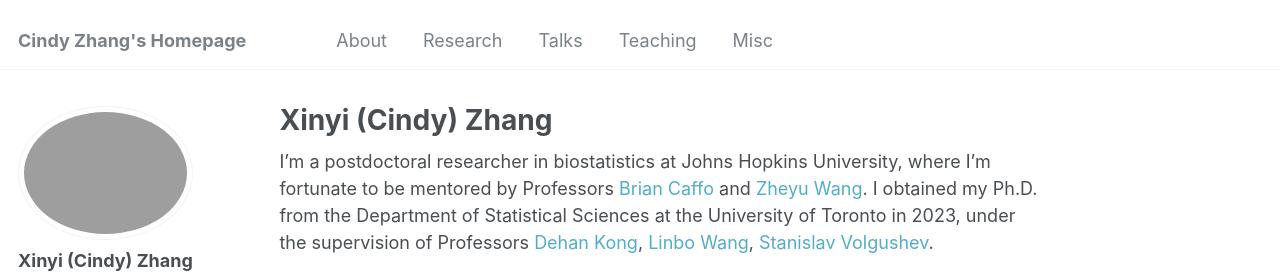
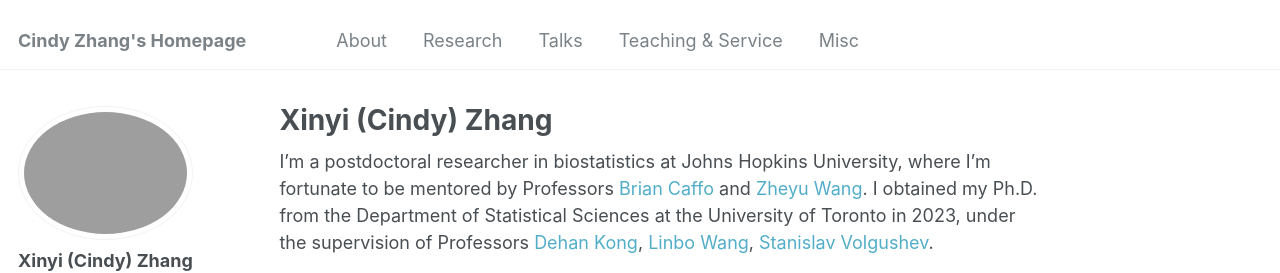
Before and after one commit to cindyxyiZhang/cindyxyiZhang.github.io, a Jekyll site: the page built from _pages/about.md, in a window 1280 px wide. Shown: the top 273 px of the page. Built offline with Jekyll 4.4.1, drawn with Linux system fonts in a browser that asks for light colours.

Commit message:
update navigation bar

```diff
--- a/_data/navigation.yml
+++ b/_data/navigation.yml
@@ -14,8 +14,8 @@ main:
   - title: "Talks"
     url: /talks/
 
-  - title: "Teaching"
-    url: /teaching/
+  - title: "Teaching & Service"
+    url: /teaching_service/
 
   - title: "Misc"
     url: /misc/
```
